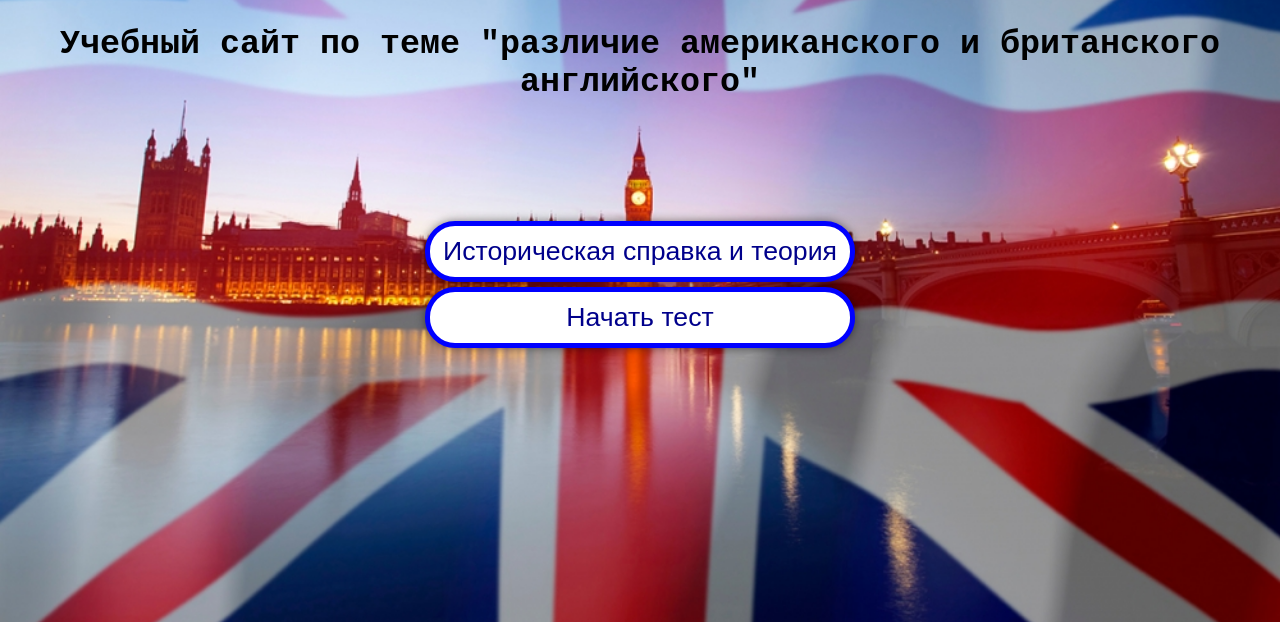
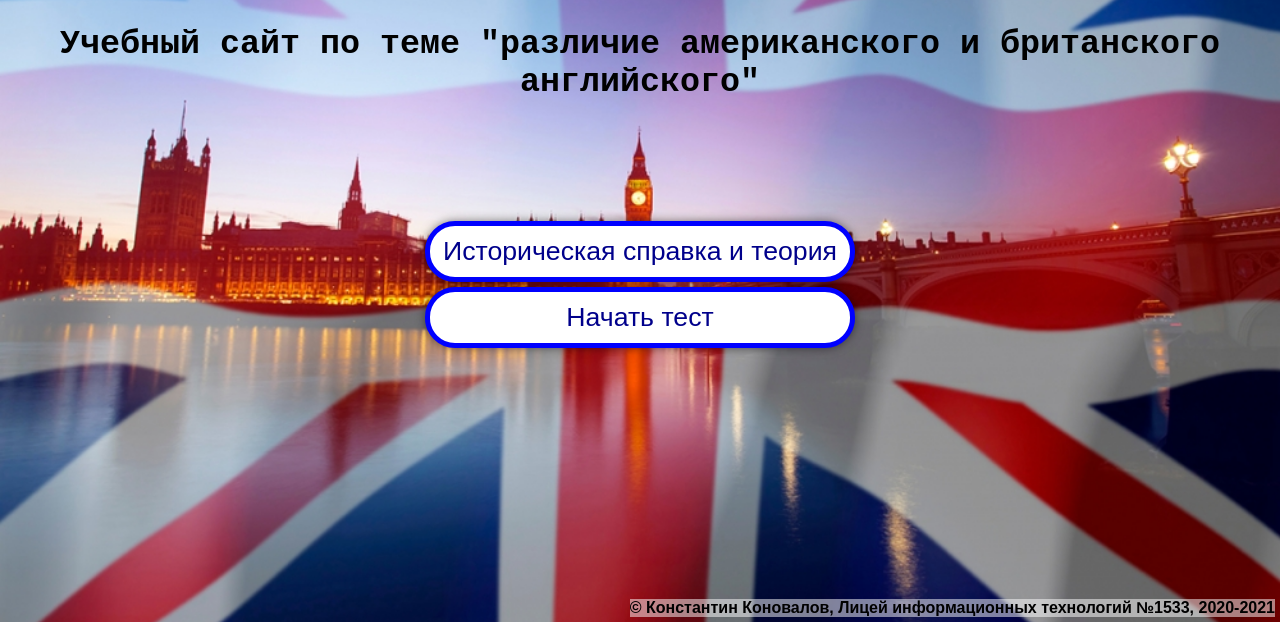
Before and after one commit to lit1533/britishamerican, a plain HTML site: page index.html in a window 1280 px wide. Shown: the part 178-800 px from the top of the page. Drawn offline with Linux system fonts and the light colour scheme; a web font is replaced by a local one.

Commit message:
Add files via upload

```diff
--- a/index.html
+++ b/index.html
@@ -12,6 +12,7 @@
     <div class="wrapper"><p>BritishAmerican</p>
     <h2>Учебный сайт по теме "различие американского и британского английского"</h2>
     <a class="button-history" href="pages/theory.html">Историческая справка и теория</a>
-    <a class="button-test" href="pages/test.html">Начать тест</a></div>
+    <a class="button-test" href="pages/test.html">Начать тест</a>
+    <div class='copy'>&copy; Константин Коновалов, Лицей информационных технологий №1533, 2020-2021</div></div>
 </body>
 </html>
--- a/styles/mainstyle.css
+++ b/styles/mainstyle.css
@@ -46,3 +46,10 @@ p{
     padding-top: 100px;
 
 }
+.copy{
+    position: fixed;
+    right: 5px;
+    bottom: 5px;
+    font-weight: bold;
+    background-color: rgba(255, 255, 255, 0.5);
+}
--- a/styles/style.css
+++ b/styles/style.css
@@ -1,5 +1,5 @@
 body{
-    font-family: Arial;
+    font-family: Arial, Helvetica, sans-serif;
     background-image:url(../images/3.png) ;
     margin: 0;
     padding: 0;
@@ -94,3 +94,10 @@ h3{
 .home:hover{
     background-color: red;
 }
+.copy{
+    position: fixed;
+    right: 5px;
+    bottom: 5px;
+    font-weight: bold;
+    background-color: rgba(255, 255, 255, 0.5);
+}
--- a/styles/test.css
+++ b/styles/test.css
@@ -5,6 +5,7 @@
 body{
     text-align: center;
     background-image: url(../images/3.png);
+    font-family: Arial, Helvetica, sans-serif;
 }
 h1{
     font-size: 30pt;
@@ -68,3 +69,10 @@ hr{
 .home:hover{
     background-color: red;
 }
+.copy{
+    position: fixed;
+    right: 5px;
+    bottom: 5px;
+    font-weight: bold;
+    background-color: rgba(255, 255, 255, 0.5);
+}
```
Also changed, not shown: pages/test.html (+1 -0 lines), pages/theory.html (+1 -0 lines).
